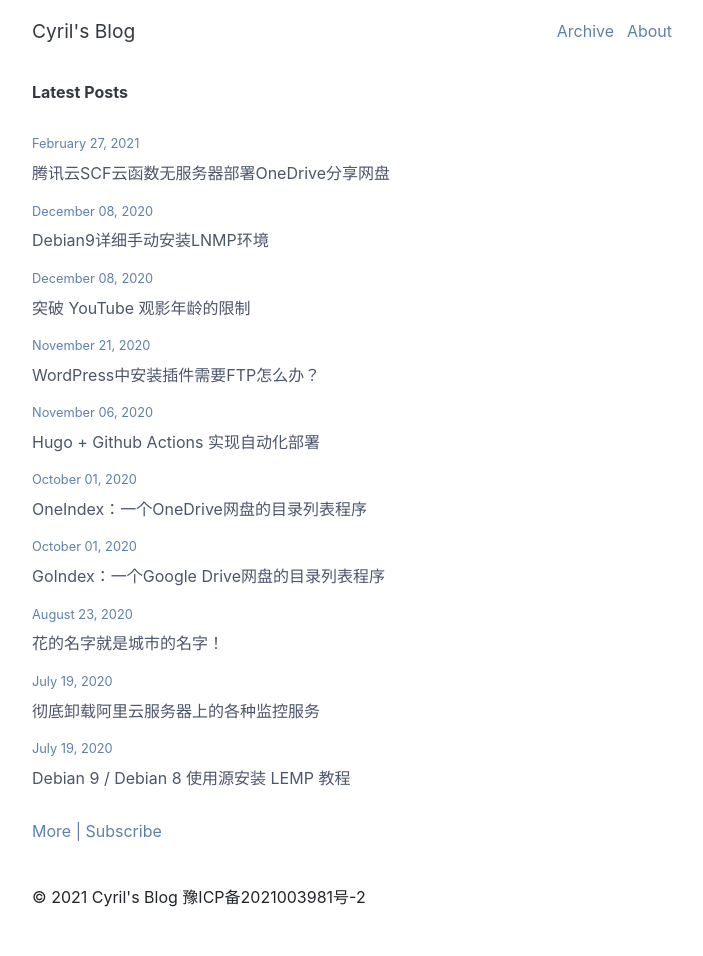
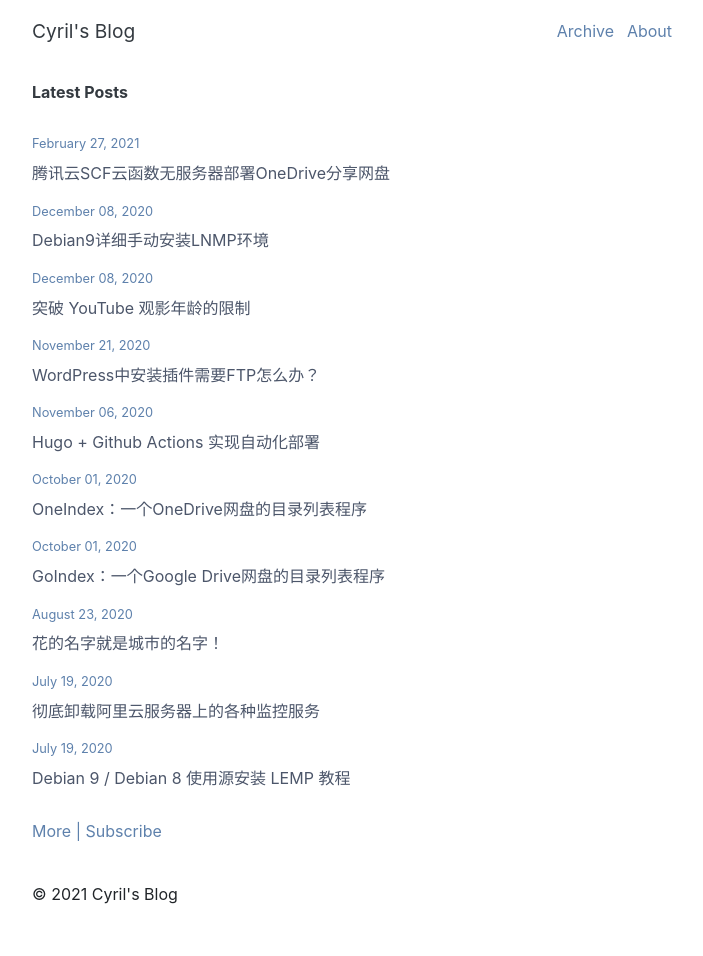
Before and after one commit to cyrilsoy/hello, a Jekyll site: the page built from index.md, in a window 1280 px wide. Shown: the whole page, without its empty margins (288-991 px from the left). Built offline with Jekyll 4.4.1, drawn with Linux system fonts in a browser that asks for light colours.

Commit message:
去掉备案号

```diff
--- a/_includes/footer.html
+++ b/_includes/footer.html
@@ -6,7 +6,7 @@
     {% endfor %}
     </div>
     <div class="contact-copyright">
-      &copy; {{ site.time | date: "%Y" }} {{ site.author }} <atarget="_blank" rel="nofollow" href="http://beian.miit.gov.cn/">豫ICP备2021003981号-2</a>
+      &copy; {{ site.time | date: "%Y" }} {{ site.author }}
     </div>
   </div>
 </footer>
```
